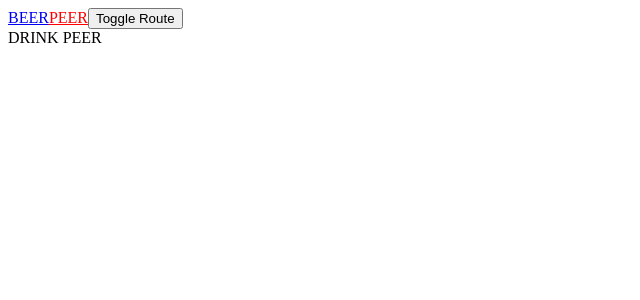
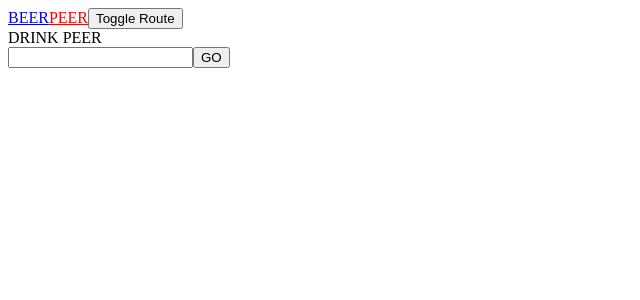
Before and after one commit to 0hhanum/VuePractice, a Vue app in the folder routing/: page /peer in a window 1280 px wide. Shown: the top 300 px of the page, without its empty margins (0-640 px from the left). Built offline with nearby package versions, Linux system fonts and the light colour scheme.

Commit message:
Use query in vue-router

```diff
--- a/routing/src/components/PeerComponent.vue
+++ b/routing/src/components/PeerComponent.vue
@@ -1,9 +1,19 @@
 <template>
-  <div>DRINK PEER</div>
+  <p>
+    PEERNAME <strong>{{ peerName }}</strong>
+  </p>
 </template>
 
 <script>
-export default {};
+export default {
+  created() {
+    const peerName = this.$route.query.name;
+    if (!peerName) {
+      this.$router.push({
+        name: "peer",
+      });
+    }
+    this.peerName = peerName;
+  },
+};
 </script>
-
-<style></style>
--- a/routing/src/main.js
+++ b/routing/src/main.js
@@ -3,6 +3,7 @@ import VueRouter from "vue-router";
 import App from "./App.vue";
 
 import BeerList from "./BeerList";
+import PeerScreen from "./screens/PeerScreen";
 
 import BeerComponent from "./components/BeerComponent";
 import PeerComponent from "./components/PeerComponent";
@@ -29,7 +30,18 @@ const routes = [
   },
   // { path: "/beer", component: BeerList, alias: "/" },
   // ** alias doesn't change the URL
-  { path: "/peer", component: PeerComponent },
+  {
+    name: "peer",
+    path: "/peer",
+    component: PeerScreen,
+    children: [
+      {
+        name: "peer-detail",
+        path: "detail",
+        component: PeerComponent,
+      },
+    ],
+  },
   { path: "/:catchAll(.*)", component: NotFound },
 ];
 const router = new VueRouter({
--- /dev/null
+++ b/routing/src/screens/PeerScreen.vue
@@ -0,0 +1,33 @@
+<template>
+  <div>
+    <div>DRINK PEER</div>
+    <input v-model="peerName" />
+    <button @click="goDetail">GO</button>
+    <router-view></router-view>
+  </div>
+</template>
+
+<script>
+export default {
+  data() {
+    return {
+      peerName: "",
+    };
+  },
+  methods: {
+    goDetail() {
+      if (!this.peerName) return;
+      const routerObject = {
+        name: "peer-detail",
+        query: {
+          name: this.peerName,
+        },
+      };
+      this.$router.push(routerObject);
+      this.peerName = "";
+    },
+  },
+};
+</script>
+
+<style></style>
```
